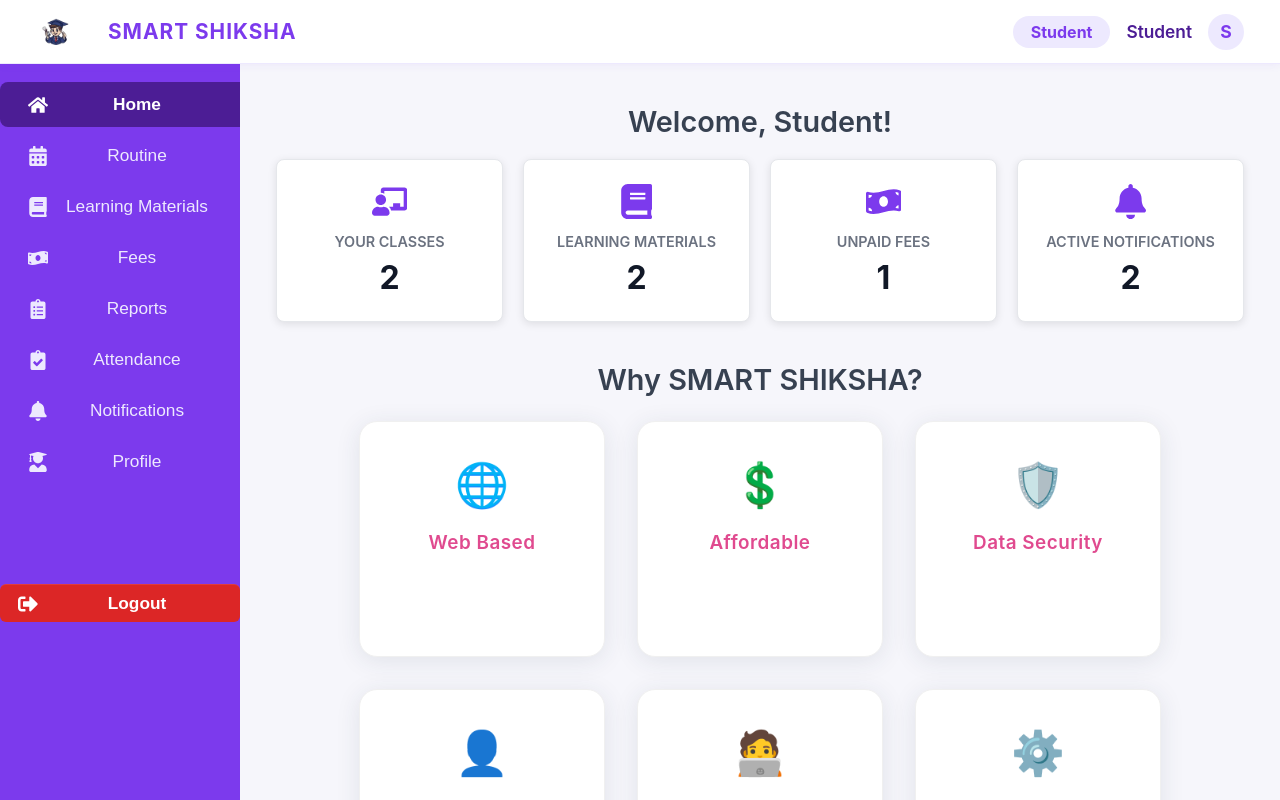
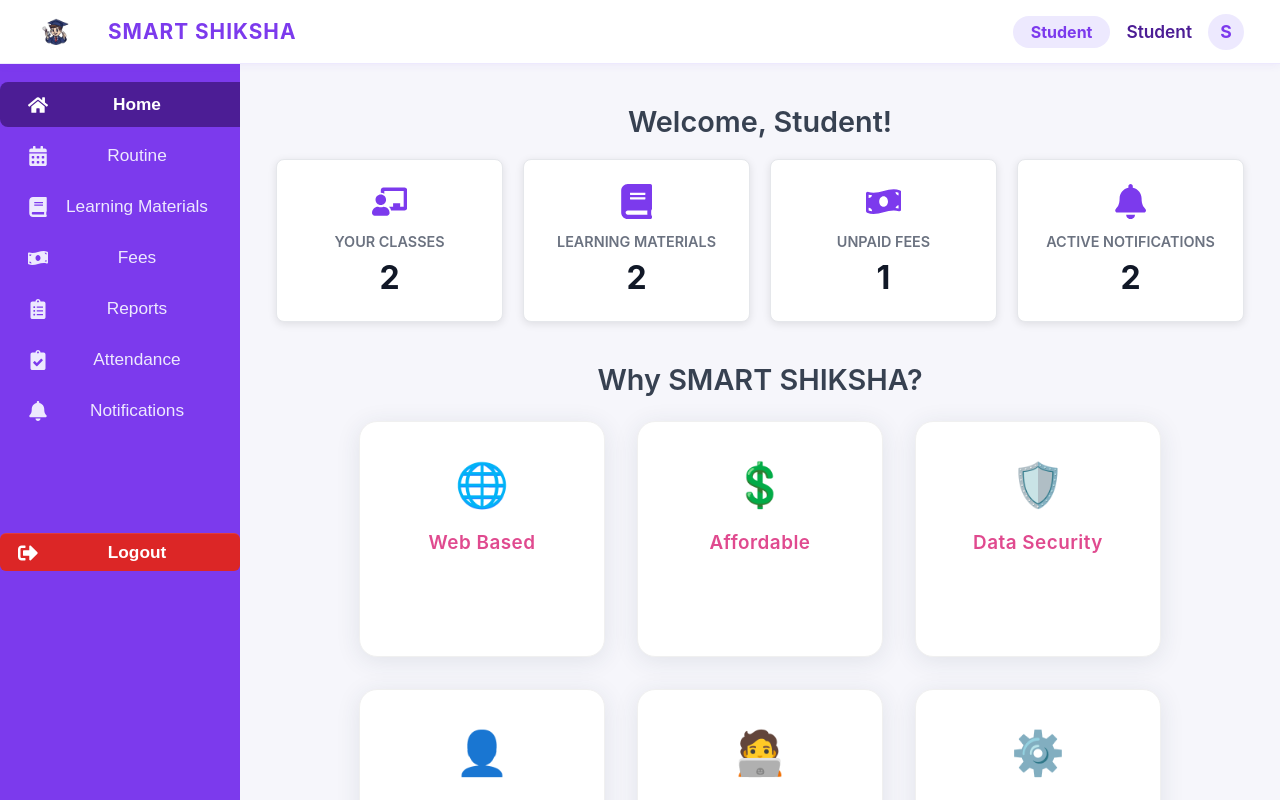
Before and after one commit to hritishabudathoki/smartshiksha, a React (Create React App) app in the folder SMARTSHIKSHA/: page /dashboard/student in a window 1280 px wide. Shown: the top 800 px of the page. Built offline with nearby package versions, Linux system fonts and the light colour scheme.

Commit message:
updated sidebar and profile removed from student dashbaord

```diff
--- a/SMARTSHIKSHA/src/components/Sidebar.jsx
+++ b/SMARTSHIKSHA/src/components/Sidebar.jsx
@@ -29,7 +29,6 @@ const navConfig = {
     { label: 'Reports', key: 'reports', icon: <FaClipboardList /> },
     { label: 'Attendance', key: 'attendance', icon: <FaClipboardCheck /> },
     { label: 'Notifications', key: 'notifications', icon: <FaBell /> },
-    { label: 'Profile', key: 'profile', icon: <FaUserGraduate /> },
     { label: 'Logout', key: 'logout', icon: <FaSignOutAlt />, isLogout: true },
   ],
 };
```
